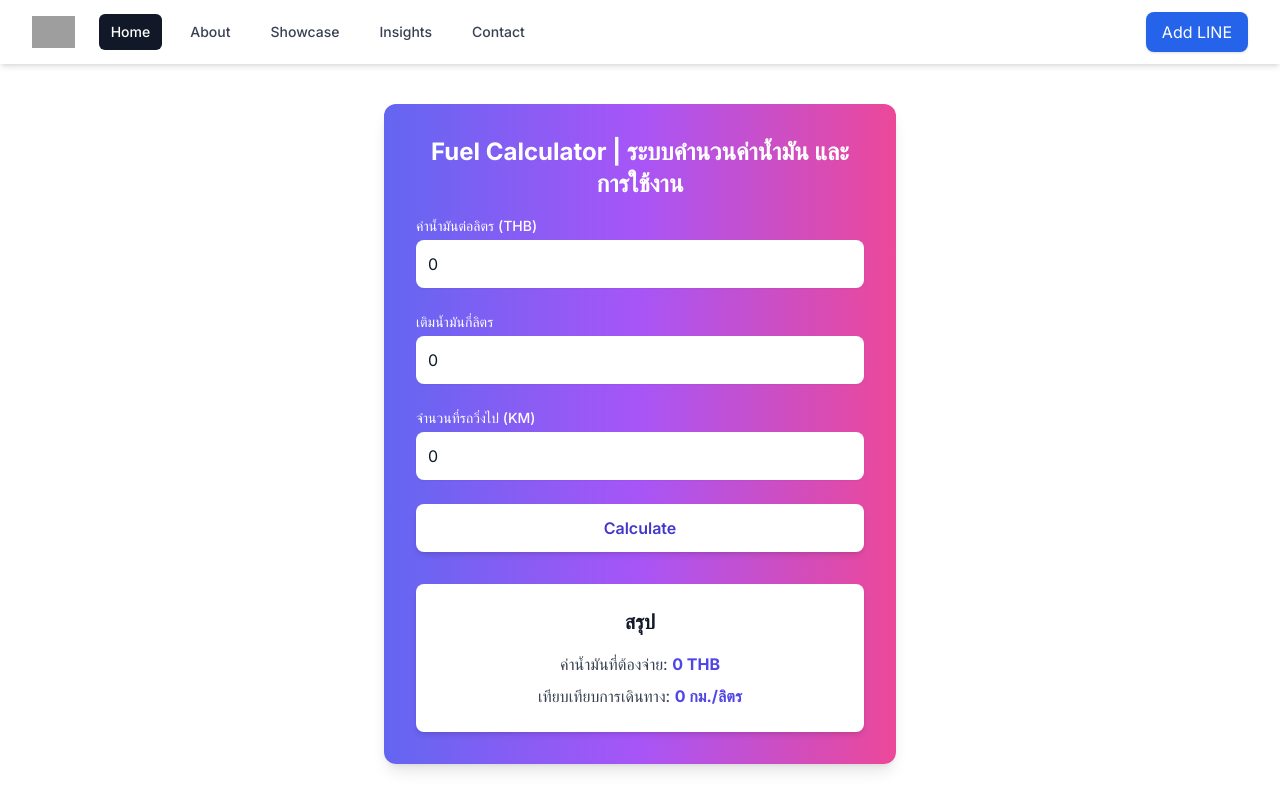
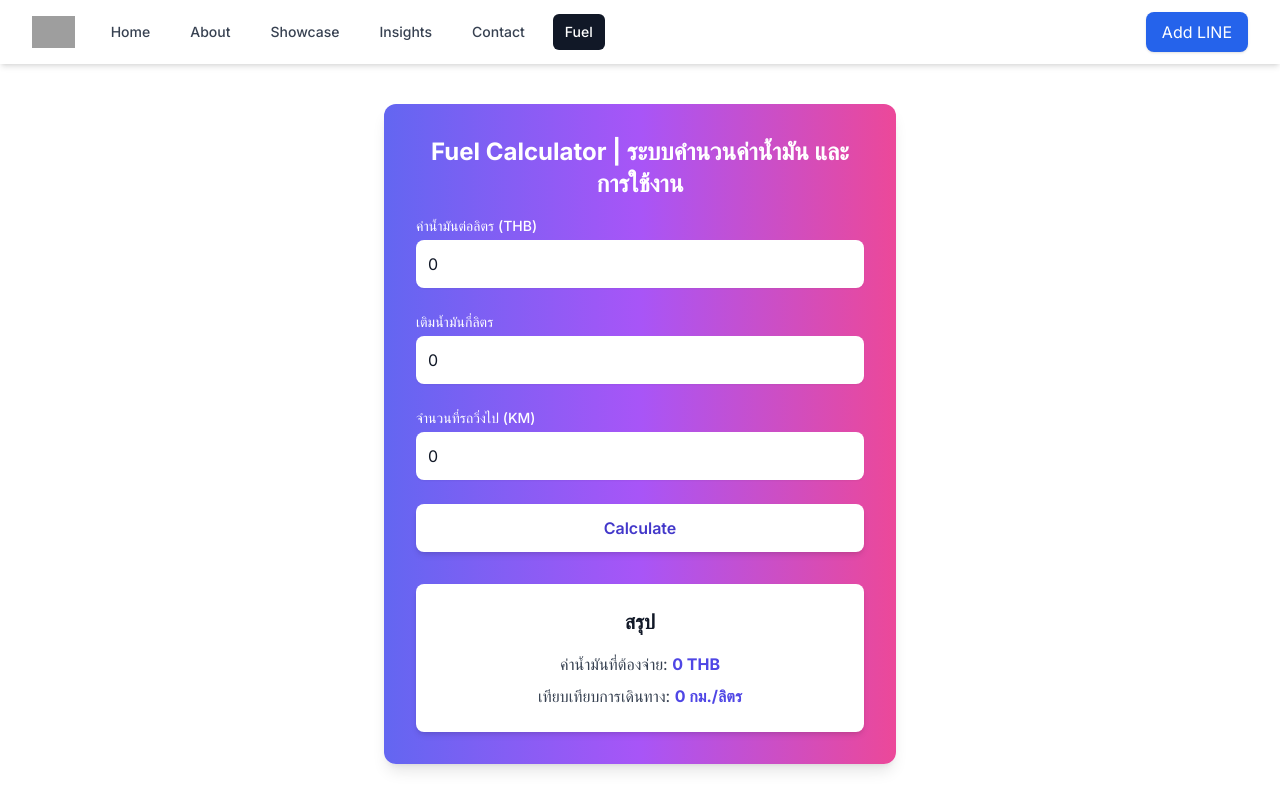
Before and after one commit to nconnect-th/next-fuel-calculator, a Next.js app: page / in a window 1280 px wide. Built offline with nearby package versions, Linux system fonts and the light colour scheme; grey boxes are pictures that could not be loaded.

Commit message:
git add package.json package-lock.json git commit -m "Install Headless UI and Heroicons" git push

```diff
--- a/components/Header.tsx
+++ b/components/Header.tsx
@@ -2,11 +2,12 @@ import { Disclosure } from '@headlessui/react';
 import { Bars3Icon, XMarkIcon } from '@heroicons/react/24/outline';
 
 const navigation = [
-  { name: 'Home', href: 'https://www.nconnect.asia/', current: true },
+  { name: 'Home', href: 'https://www.nconnect.asia/', current: false },
   { name: 'About', href: 'https://www.nconnect.asia/about', current: false },
   { name: 'Showcase', href: 'https://www.nconnect.asia/work', current: false },
   { name: 'Insights', href: 'http://insights.nconnect.asia', current: false },
   { name: 'Contact', href: 'https://www.nconnect.asia/contact', current: false },
+  { name: 'Fuel', href: 'https://next-fuel-calculator.vercel.app/', current: true },
 ];
 
 function classNames(...classes) {
```
